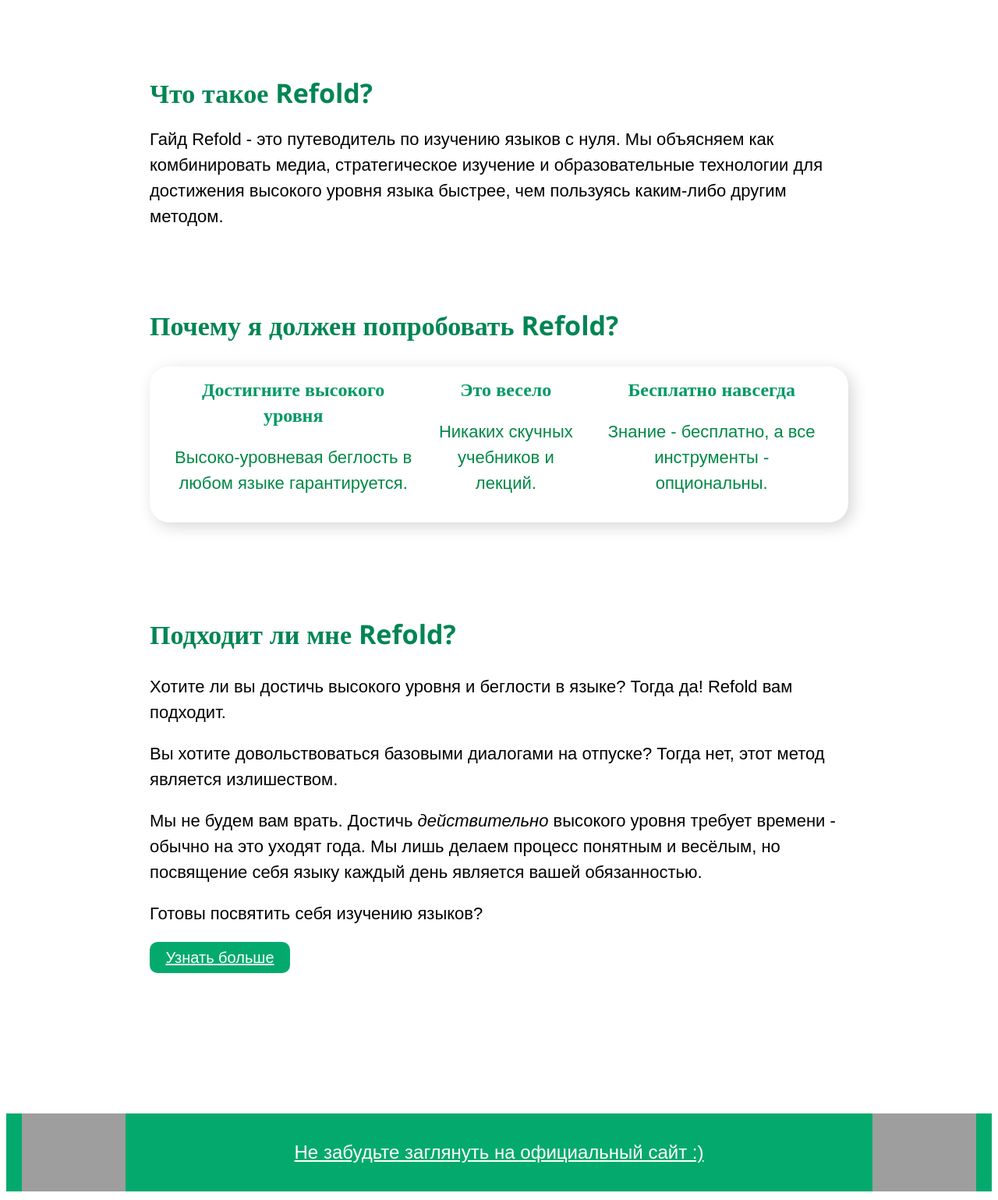
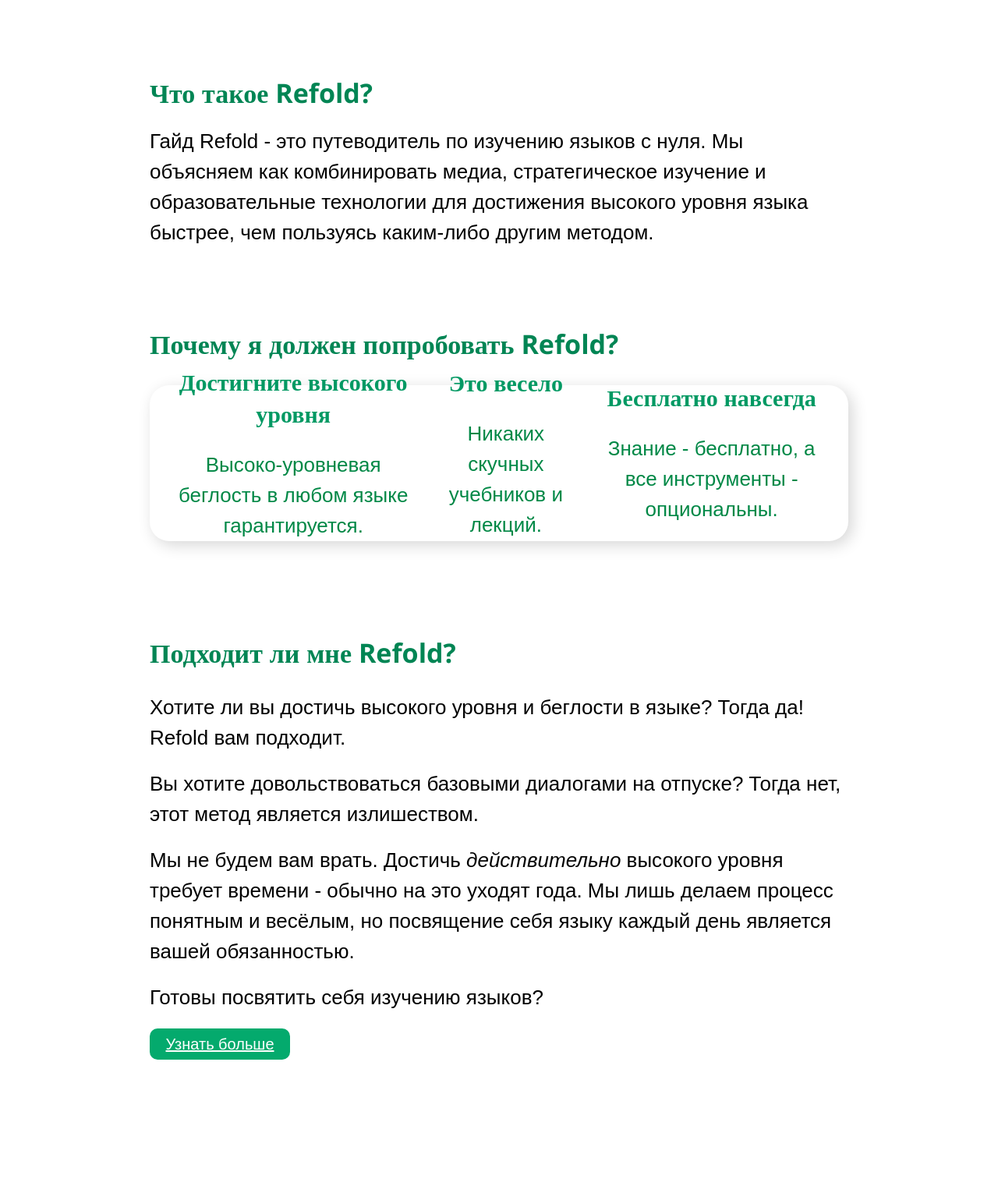
Before and after one commit to Kreoniz/wefold, a Flask app: page / in a window 1280 px wide. Shown: the part 812-2351 px from the top of the page at 78% size. Run offline with Flask 2, Linux system fonts and the light colour scheme; grey boxes are pictures that could not be loaded.

Commit message:
font size

```diff
--- a/static/css/default.css
+++ b/static/css/default.css
@@ -24,11 +24,11 @@ h3{
     color: #009963;
     font-family: "Open Sans";
     font-weight: 700;
-    font-size: 24px;
+    font-size: 30px;
 }
 p{
     line-height: 1.5;
-    font-size: 22px;
+    font-size: 26px;
     font-family: Arial, "Helvetica Neue", Helvetica, sans-serif;
 }
 .bold{
```
